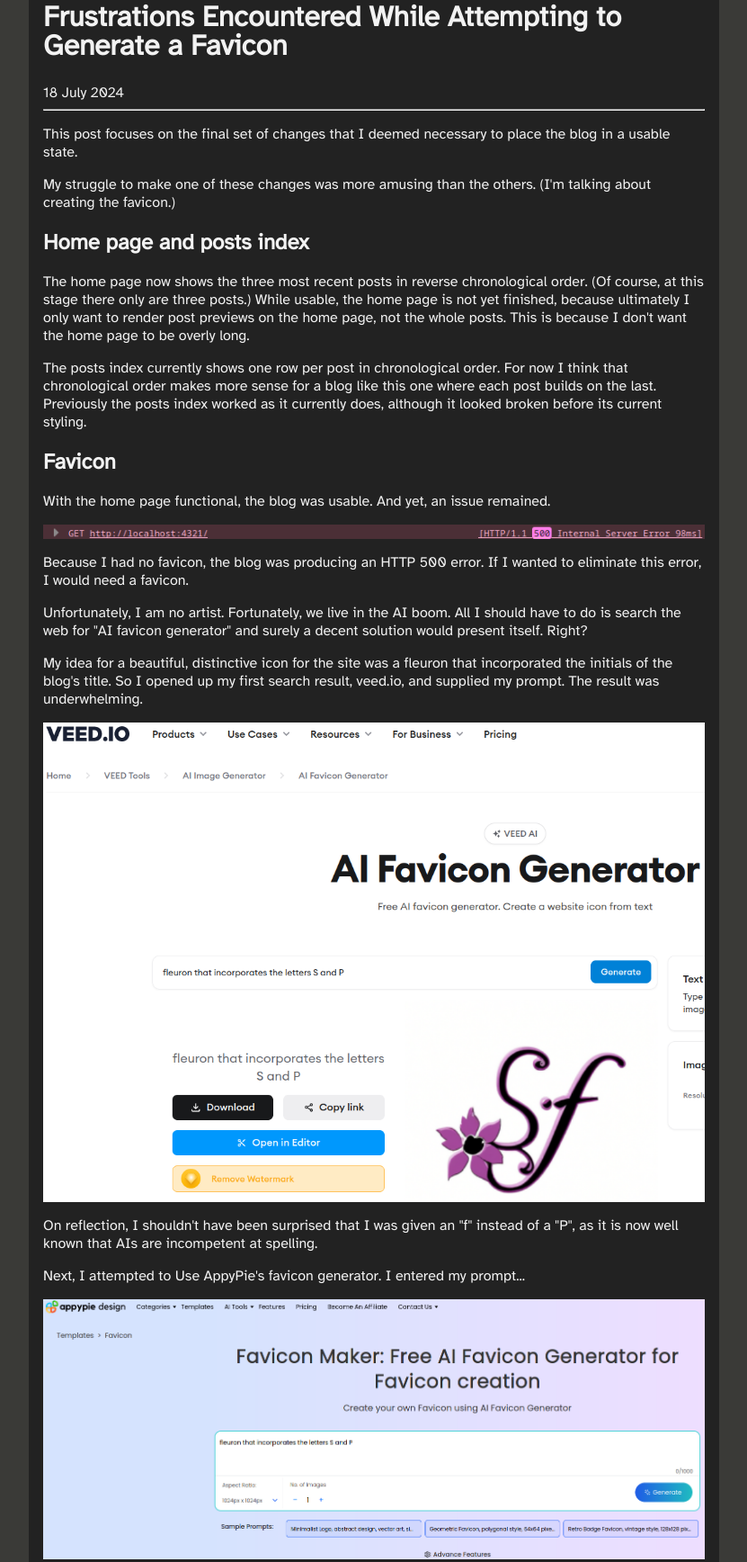
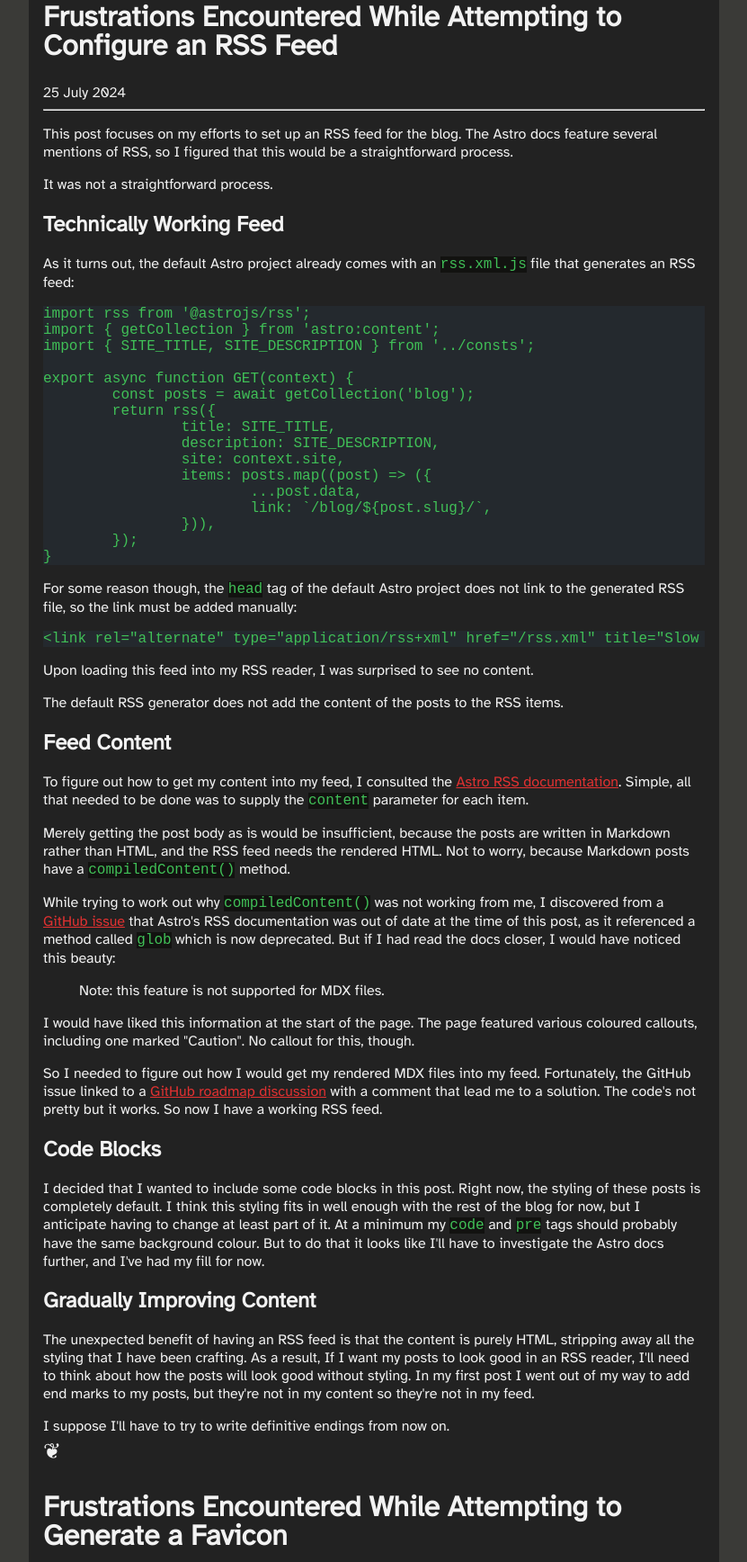
Before and after one commit to rheber/rheber.github.io, an Astro site: page / in a window 1280 px wide. Shown: the part 64-1800 px from the top of the page at 90% size, without its empty margins (224-1055 px from the left). Built offline with nearby package versions, Linux system fonts and the light colour scheme; Astro itself is replaced by a stand-in of ours; code samples lack their colours; a web font is replaced by a local one.

Commit message:
frustrations-rss

````diff
--- /dev/null
+++ b/src/content/blog/frustrations-rss.mdx
@@ -0,0 +1,80 @@
+---
+title: 'Frustrations Encountered While Attempting to Configure an RSS Feed'
+pubDate: 'Jul 25 2024'
+---
+
+This post focuses on my efforts to set up an RSS feed for the blog. The Astro docs feature several mentions of RSS, so I
+figured that this would be a straightforward process.
+
+It was not a straightforward process.
+
+## Technically Working Feed
+
+As it turns out, the default Astro project already comes with an `rss.xml.js` file that generates an RSS feed:
+
+```javascript
+import rss from '@astrojs/rss';
+import { getCollection } from 'astro:content';
+import { SITE_TITLE, SITE_DESCRIPTION } from '../consts';
+
+export async function GET(context) {
+	const posts = await getCollection('blog');
+	return rss({
+		title: SITE_TITLE,
+		description: SITE_DESCRIPTION,
+		site: context.site,
+		items: posts.map((post) => ({
+			...post.data,
+			link: `/blog/${post.slug}/`,
+		})),
+	});
+}
+```
+
+For some reason though, the `head` tag of the default Astro project does not link to the generated RSS file, so the
+link must be added manually:
+
+```html
+<link rel="alternate" type="application/rss+xml" href="/rss.xml" title="Slow Progress">
+```
+
+Upon loading this feed into my RSS reader, I was surprised to see no content.
+
+The default RSS generator does not add the content of the posts to the RSS items.
+
+## Feed Content
+
+To figure out how to get my content into my feed, I consulted the [Astro RSS documentation](https://docs.astro.build/en/guides/rss).
+Simple, all that needed to be done was to supply the `content` parameter for each item.
+
+Merely getting the post body as is would be insufficient, because the posts are written in Markdown rather than HTML, and the
+RSS feed needs the rendered HTML. Not to worry, because Markdown posts have a `compiledContent()` method.
+
+While trying to work out why `compiledContent()` was not working from me, I discovered from
+a [GitHub issue](https://github.com/withastro/astro/issues/10604) that Astro's RSS documentation was out of date at the
+time of this post, as it referenced a method called `glob` which is now deprecated. But if I had read the docs closer,
+I would have noticed this beauty:
+
+<blockquote cite="https://docs.astro.build/en/guides/rss">Note: this feature is not supported for MDX files.</blockquote>
+
+I would have liked this information at the start of the page. The page featured various coloured callouts,
+including one marked "Caution". No callout for this, though.
+
+So I needed to figure out how I would get my rendered MDX files into my feed. Fortunately, the GitHub issue linked to a
+[GitHub roadmap discussion](https://github.com/withastro/roadmap/discussions/419#discussioncomment-9861812)
+with a comment that lead me to a solution. The code's not pretty but it works. So now I have a working RSS feed.
+
+## Code Blocks
+
+I decided that I wanted to include some code blocks in this post. Right now, the styling of these posts is completely default.
+I think this styling fits in well enough with the rest of the blog for now, but I anticipate having to change at least part of it.
+At a minimum my `code` and `pre` tags should probably have the same background colour. But to do that it looks like I'll have to
+investigate the Astro docs further, and I've had my fill for now.
+
+## Gradually Improving Content
+
+The unexpected benefit of having an RSS feed is that the content is purely HTML, stripping away all the styling that I have
+been crafting. As a result, If I want my posts to look good in an RSS reader, I'll need to think about how the posts will look good without styling.
+In my first post I went out of my way to add end marks to my posts, but they're not in my content so they're not in my feed.
+
+I suppose I'll have to try to write definitive endings from now on.
--- a/src/layouts/BaseLayout.astro
+++ b/src/layouts/BaseLayout.astro
@@ -55,6 +55,9 @@
 		font-family: 'Monaspace Neon', monospace;
 		text-wrap: nowrap;
 	}
+	pre code {
+		background-color: inherit;
+	}
 	h1 {
 		font-size: 32px;
 		line-height: 32px;
--- a/src/pages/about.astro
+++ b/src/pages/about.astro
@@ -7,7 +7,7 @@
 	<h1>About</h1>
 	<hr />
 	<h2>About this site</h2>
-	<p>The objective of this blog is to be a website where I can continually iterate on the site's user experience and document my findings.</p>
+	<p>The objective of this blog is to be a website where I can continually iterate on the site's user experience, fussing over everything from microfeatures to word choices, and document my findings.</p>
 	<h2>About me</h2>
 	<p>My name is Robert. I'm a developer in Melbourne. You can find me on <a href="https://github.com/rheber">GitHub</a>.</p>
 </BaseLayout>
````
